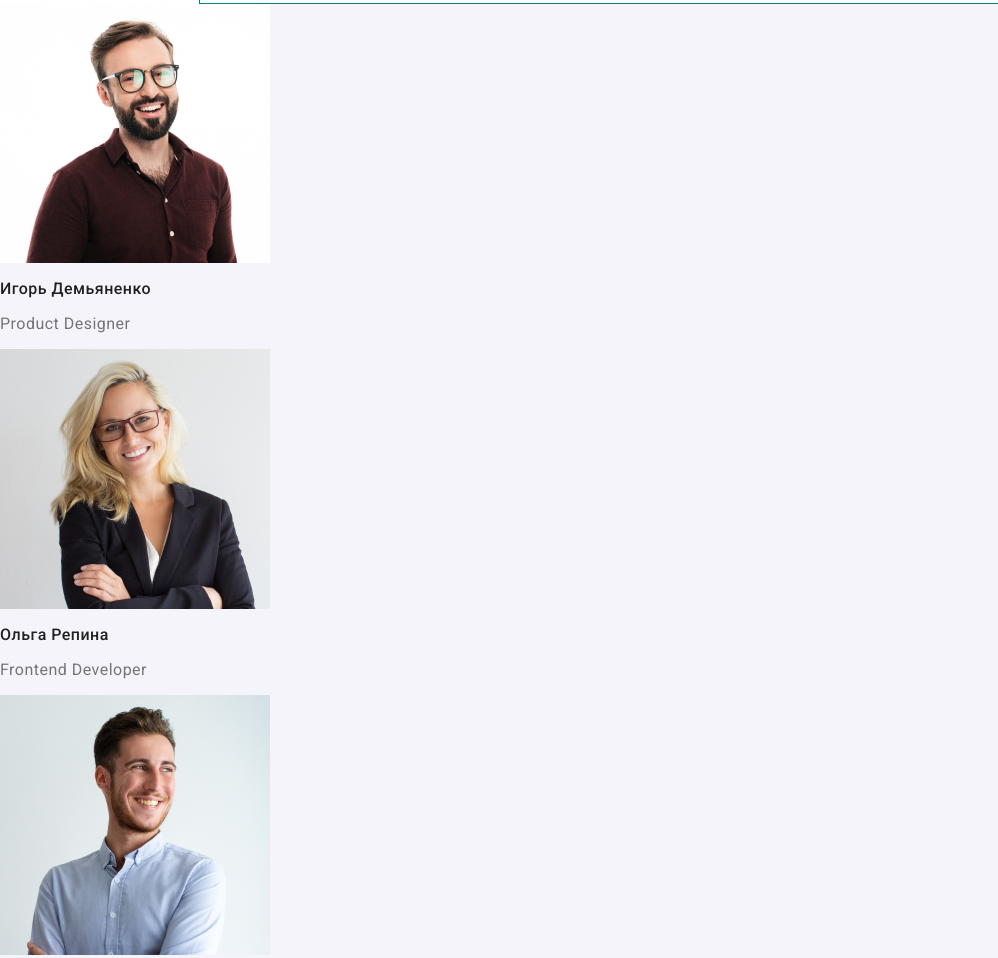
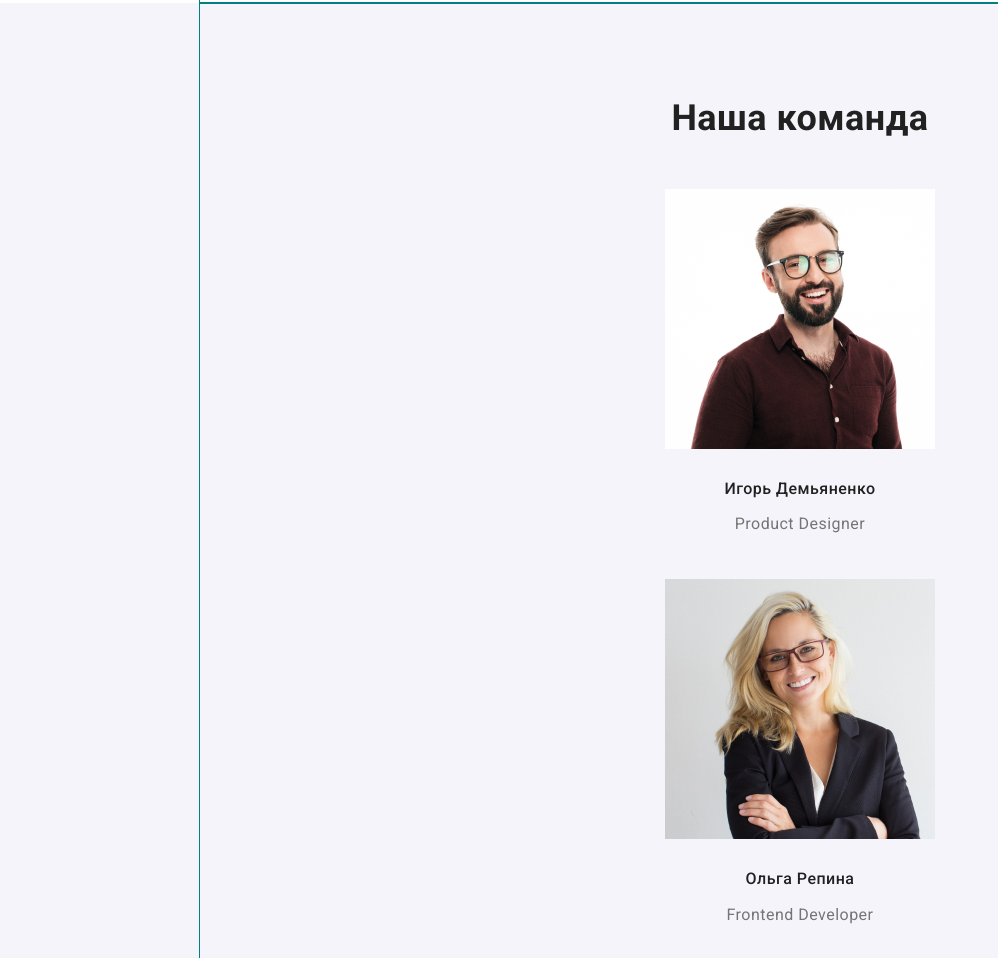
Before and after one commit to kosta-j/goit-markup-hw-03, a plain HTML site: page index.html in a window 1280 px wide. Shown: the part 2392-3350 px from the top of the page, without its empty margins (0-998 px from the left). Drawn offline with nearby package versions, Linux system fonts and the light colour scheme.

Commit message:
team section's position styles added

```diff
--- a/css/styles.css
+++ b/css/styles.css
@@ -210,15 +210,26 @@ body {
 .team {
   background-color: var(--secondary-light-bg-color);
 }
+.team-item {
+  padding-bottom: 30px;
+}
+.team .photo {
+  margin: auto;
+  margin-bottom: 30px;
+}
 .team .title {
+  margin-bottom: 10px;
+  margin: 0;
   color: var(--title-text-color);
   font-weight: 500;
   font-size: 16px;
   line-height: 1.19;
+  text-align: center;
 }
 .team .position {
   font-size: 16px;
   line-height: 1.19;
+  text-align: center;
 }
 /* TEAM end */
 
@@ -226,6 +237,10 @@ body {
 .page-footer {
   color: var(--main-bg-color);
   background-color: var(--secondary-dark-bg-color);
+}
+.footer-container {
+  padding-top: 60px;
+  padding-bottom: 60px;
 }
 .footer-adress {
   font-size: 14px;
--- a/index.html
+++ b/index.html
@@ -97,33 +97,36 @@
 
         <!-- TEAM -->
         <section class="section team">
-            <h2 class="visually-hidden">Наша команда</h2>
+            <div class="team-container container">
+                <h2 class="section-title">Наша команда</h2>
                 <ul class="team list">
                     <li class="team-item">
-                    <img src="./images/team/ihor.jpg" alt="фото Игоря" width="270" height="260">
+                        <img class="photo" src="./images/team/ihor.jpg" alt="фото Игоря" width="270" height="260">
                         <h3 class="title">Игорь Демьяненко</h3>
                         <p class="position" lang="en">Product Designer</p>
                     </li>
                     <li class="team-item">
-                    <img src="./images/team/olga.jpg" alt="фото Ольги" width="270" height="260">
+                        <img class="photo" src="./images/team/olga.jpg" alt="фото Ольги" width="270" height="260">
                         <h3 class="title">Ольга Репина</h3>
                         <p class="position" lang="en">Frontend Developer</p>
                     </li>
                     <li class="team-item">
-                    <img src="./images/team/nikolay.jpg" alt="фото Николая" width="270" height="260">
+                        <img class="photo" src="./images/team/nikolay.jpg" alt="фото Николая" width="270" height="260">
                         <h3 class="title">Николай Тарасов</h3>
                         <p class="position" lang="en">Marketing</p>
                     </li>
                     <li class="team-item">
-                    <img src="./images/team/michael.jpg" alt="фото Михаила" width="270" height="260">
+                        <img class="photo" src="./images/team/michael.jpg" alt="фото Михаила" width="270" height="260">
                         <h3 class="title">Михаил Ермаков</h3>
                         <p class="position" lang="en">UI Designer</p>
                     </li>
                 </ul>
+            </div>
         </section>
         <!-- TEAM end-->
     </main>
     <footer class="page-footer">
+        <div class="footer-container container">
             <!-- lOGO -->
             <a class="logo footer-logo link" href="./index.html"><span class="logo-span">Web</span>Studio</a>
             <!-- lOGO end -->
@@ -132,6 +135,7 @@
                 <a class="footer-contacts link" href="mailto:info@devstudio.com">info@devstudio.com</a>
                 <a class="footer-contacts link" href="tel:+380961111111">+38 096 111 11 11</a>
             </address>
+        </div>
     </footer>
 </body>
 </html>
```
Lines whose indentation alone changed are shown as unchanged.
